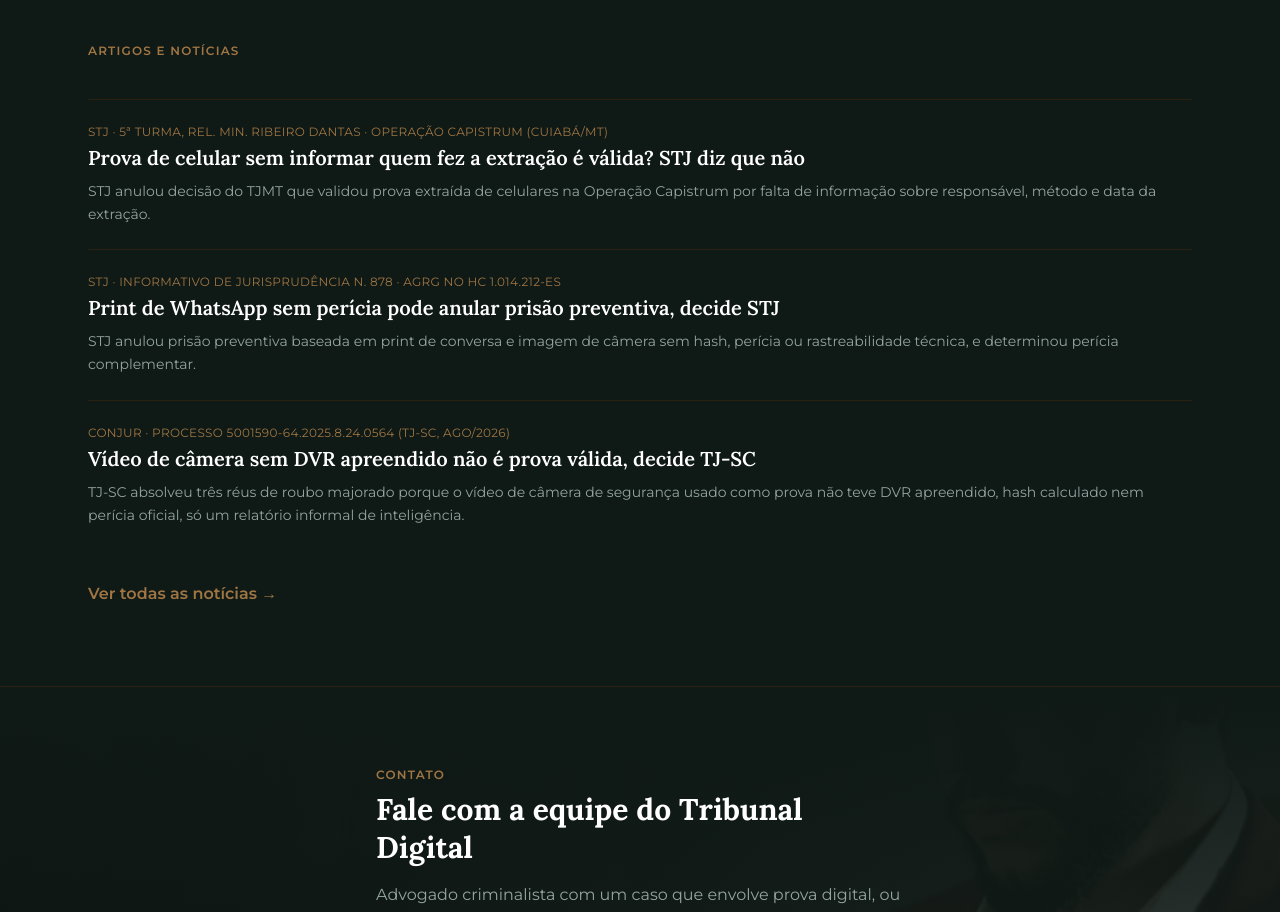
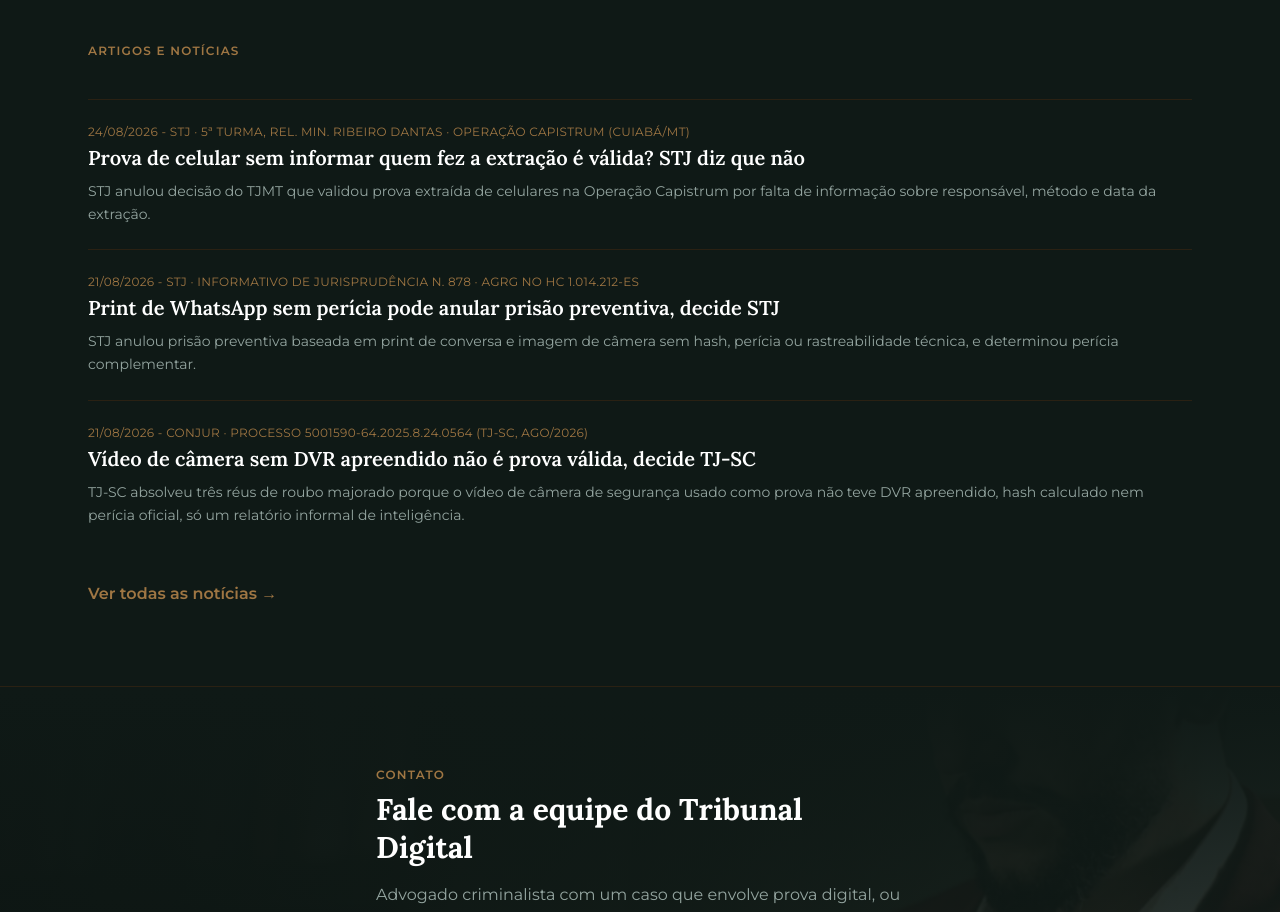
Before and after one commit to claytonlcorrea/tribunal-digital-site, a Next.js app: page / in a window 1280 px wide. Shown: the part 3220-4132 px from the top of the page. Built offline with nearby package versions, Linux system fonts and the light colour scheme.

Commit message:
Mostra data de publicação na seção Artigos e Notícias da home
Mesmo padrão DD/MM/AAAA já usado em /noticias.

Co-Authored-By: Claude Sonnet 5 <noreply@anthropic.com>

```diff
--- a/src/app/page.tsx
+++ b/src/app/page.tsx
@@ -4,7 +4,7 @@ import Reveal from "@/components/Reveal";
 import CTAButton from "@/components/CTAButton";
 import ContactForm from "@/components/ContactForm";
 import YouTubeEmbed from "@/components/YouTubeEmbed";
-import { getAllPosts } from "@/lib/posts";
+import { formatPostDate, getAllPosts } from "@/lib/posts";
 
 const PALESTRAS_E_PODCAST = [
   {
@@ -229,7 +229,8 @@ export default function Home() {
                 className="group block py-6"
               >
                 <p className="mb-1 text-xs uppercase tracking-wide text-td-gold">
-                  {post.frontmatter.source}
+                  {formatPostDate(post.frontmatter.date)}
+                  {post.frontmatter.source ? ` - ${post.frontmatter.source}` : ""}
                 </p>
                 <h3 className="font-title text-xl font-semibold text-td-white transition group-hover:text-td-cream">
                   {post.frontmatter.title}
```
